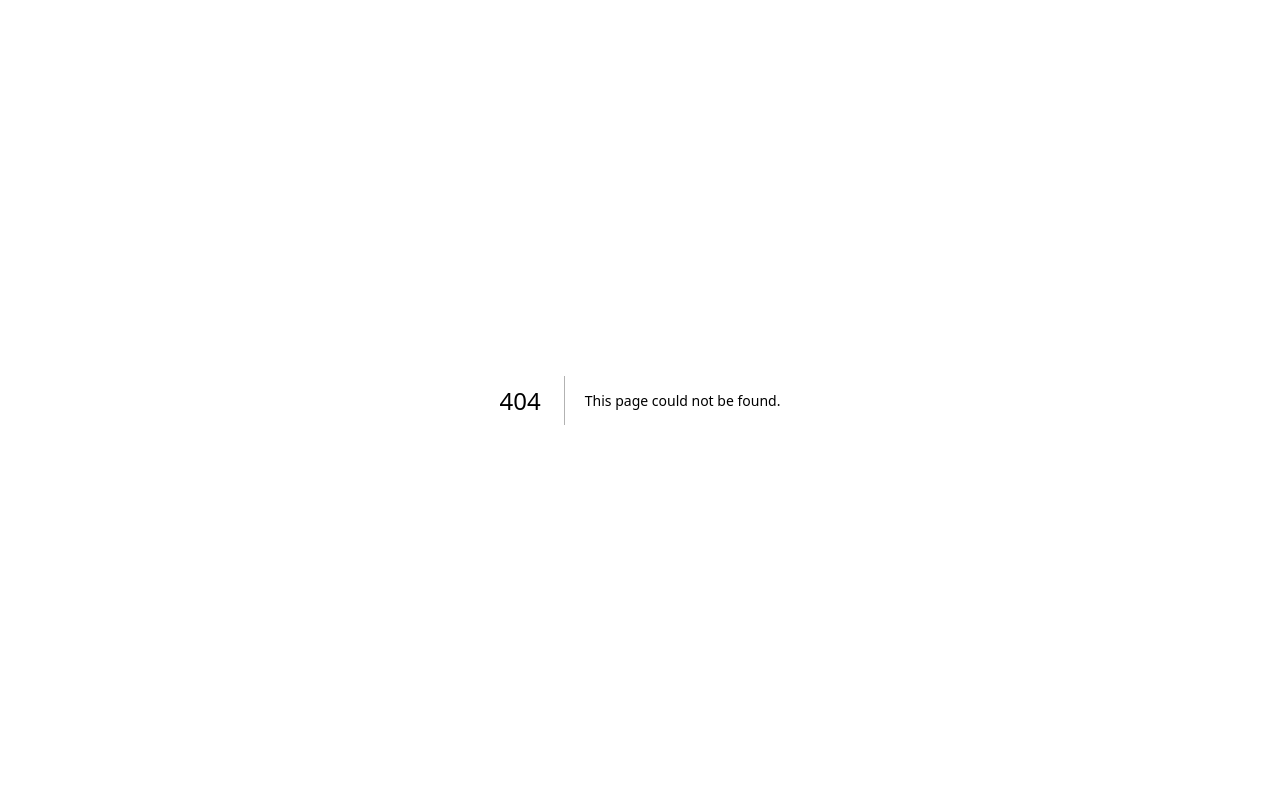
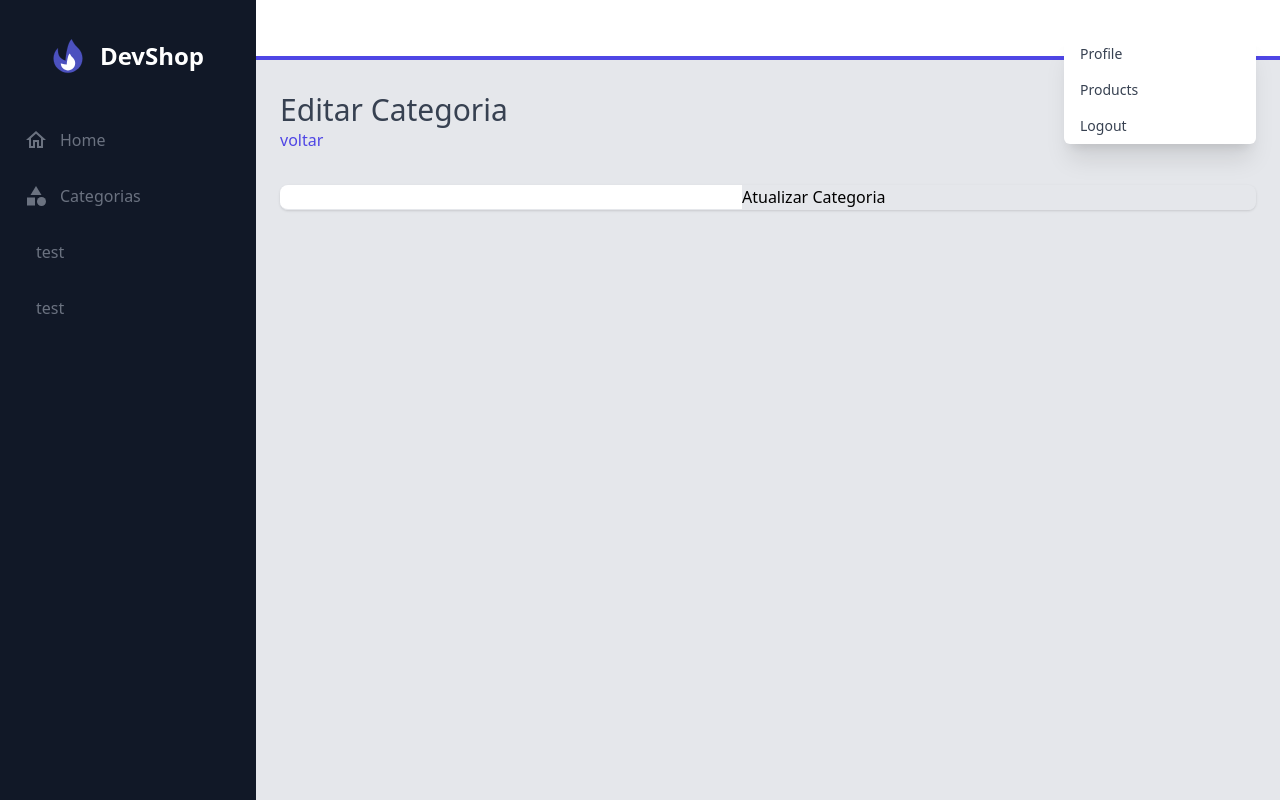
Before and after one commit to jvmhonorato/devshop-frontend, a Next.js app in the folder panel/: page /categories/1/edit in a window 1280 px wide. Before the commit this address had no page. Built offline with nearby package versions, Linux system fonts and the light colour scheme; no server answers.

Commit message:
updateCategory on Frontend

```diff
--- a/panel/package.json
+++ b/panel/package.json
@@ -16,6 +16,7 @@
     "next": "^13.0.2",
     "react": "^18.2.0",
     "react-dom": "^18.2.0",
+    "react-formik-ui": "^5.7.1",
     "react-icons": "^4.6.0",
     "swr": "^1.3.0"
   },
--- /dev/null
+++ b/panel/pages/categories/[id]/edit.js
@@ -0,0 +1,99 @@
+import React, { useEffect } from "react";
+import {useRouter} from 'next/router'
+import { useMutation, useQuery } from "../../../lib/graphql";
+import { useFormik } from 'formik'
+import Layout from "../../../components/layout";
+import Title from "../../../components/title";
+import Link from "next/link";
+
+
+
+const UPDATE_CATEGORY = `
+    mutation updateCategory($id: String!, $name: String!, $slug: String!) {
+        updateCategory (input:{
+            id: $id,
+            name: $name,
+            slug: $slug
+        }) {
+          id
+          name
+          slug
+        }
+      }
+    `
+
+
+const Edit = () => {
+
+    //defined data that comes from the server
+    const router = useRouter()
+    const {data} = useQuery(`
+    query{
+        getCategoryById(id:"${router.query.id}"){
+            name
+            slug
+        }
+    }
+
+    `)
+    const [updatedData, updateCategory] = useMutation(UPDATE_CATEGORY)
+    //set form data
+    const form = useFormik({
+        initialValues:{
+            name:'',
+            slug:''
+        },
+        //use async to wait category be created and later redirect
+        onSubmit: async values => {
+            const category = {
+                ...values,
+                id: router.query.id
+            }
+          await  updateCategory(category)
+            router.push('/categories')
+        }
+    })
+    //passed data to the form
+    useEffect(() => {
+        if(data && data.getCategoryById){
+            form.setFieldValue('name', data.getCategoryById.name)
+            form.setFieldValue('slug', data.getCategoryById.slug)
+        }
+    },[data])
+    //
+    return(
+        <>
+          <Layout>
+            <Title>Editar Categoria</Title>
+                        {/* <pre>{JSON.stringify(data, null, 2)}</pre> */}
+
+
+
+
+                        <Link className="text-indigo-600 hover:text-indigo-900" href='/categories'>voltar</Link>
+
+                        <div className="flex flex-col mt-8">
+                            <div className="-my-2 py-2 overflow-x-auto sm:-mx-6 sm:px-6 lg:-mx-8 lg:px-8">
+                                <div
+                                    className="align-middle inline-block min-w-full shadow overflow-hidden sm:rounded-lg border-b border-gray-200">
+         <div>
+
+          {/* {JSON.stringify(data)} */}
+          <form onSubmit={form.handleSubmit}>
+                                        <input type='text' name='name'onChange={form.handleChange} value={form.values.name}/>
+                                       <input type='text' name='slug' onChange={form.handleChange} value={form.values.slug}/>
+                                       <button type='submit'>Atualizar Categoria</button>
+                                        </form>
+
+            </div>
+           </div>
+         </div>
+         </div>
+         </Layout>
+
+
+        </>
+    )
+}
+
+export default Edit
--- a/panel/pages/categories/index.js
+++ b/panel/pages/categories/index.js
@@ -92,11 +92,13 @@ const Index = () => {
 
 
                                                       <Table.Td>
-                                                          <a href="#" className="text-indigo-600 hover:text-indigo-900">Editar</a>
+                                                        <Link href={`/categories/${item.id}/edit`} >
+                                                         <p className="text-indigo-600 hover:text-indigo-900">Editar</p>
+                                                          </Link>
                                                       </Table.Td>
 
                                                       <Table.Td>
-                                                          <a onClick={remove(item.id)} href="#" className="text-indigo-600 hover:text-indigo-900">Deletar</a>
+                                                          <a onClick={remove(item.id)} href="#" className="text-red-600 hover:text-red-900">Deletar</a>
                                                       </Table.Td>
                                                    </Table.Tr>
 
```
Also changed, not shown: 1 other file (tests, documents, lock files or other folders).
